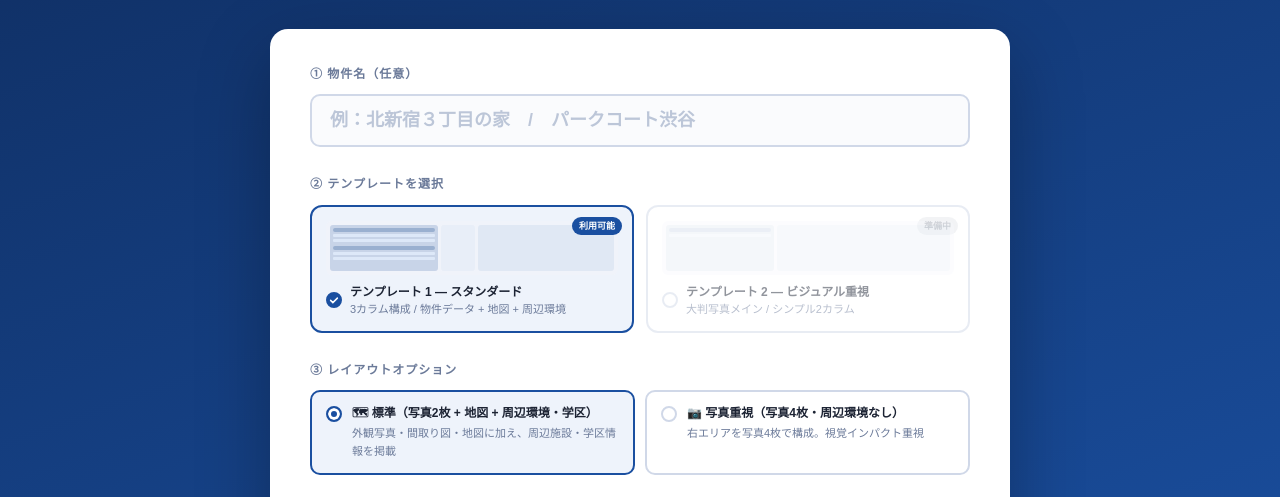
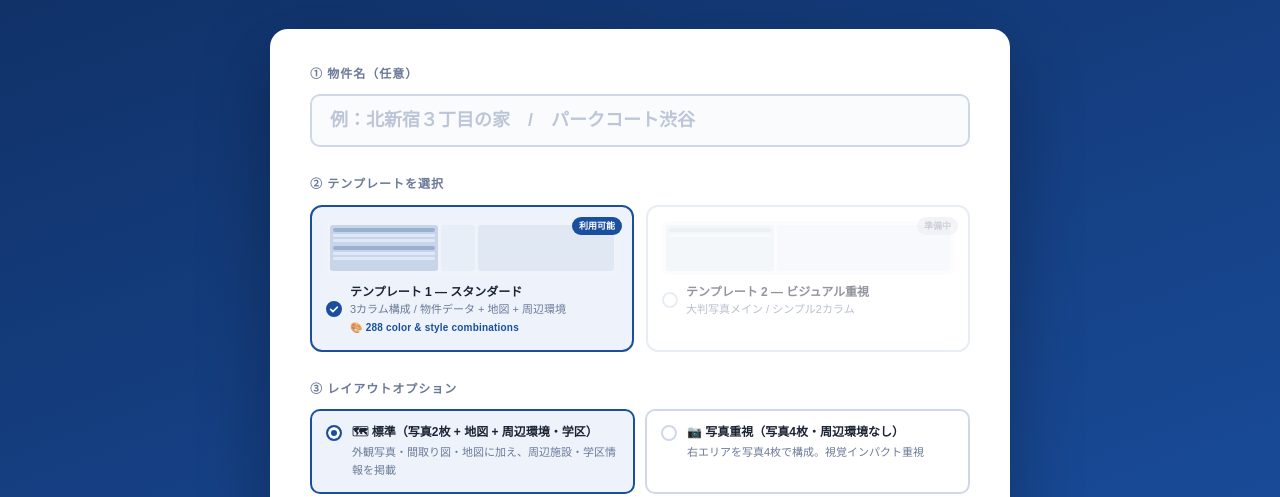
Before and after one commit to 07yang-creator/JSmono, a plain HTML site: page public/index.html in a window 1280 px wide. Shown: the part 303-800 px from the top of the page. Drawn offline with Linux system fonts and the light colour scheme.

Commit message:
feat: add 288 combinations badge to template card with styled CSS

```diff
--- a/public/index.html
+++ b/public/index.html
@@ -206,6 +206,7 @@
     .tp-right-4 div { background: #c8d8ec; border-radius: 2px; }
     .template-name { font-size: 12px; font-weight: 700; color: var(--text); }
     .template-desc { font-size: 11px; color: var(--muted); line-height: 1.4; }
+    .template-combos { font-size: 10px; color: var(--primary); font-weight: 600; margin-top: 3px; letter-spacing: 0.02em; }
     .template-check {
       display: inline-block;
       width: 16px; height: 16px;
@@ -955,6 +956,7 @@
               <div>
                 <div class="template-name">テンプレート 1 — スタンダード</div>
                 <div class="template-desc">3カラム構成 / 物件データ + 地図 + 周辺環境</div>
+                <div class="template-combos">🎨 288 color &amp; style combinations</div>
               </div>
             </div>
           </label>
```
